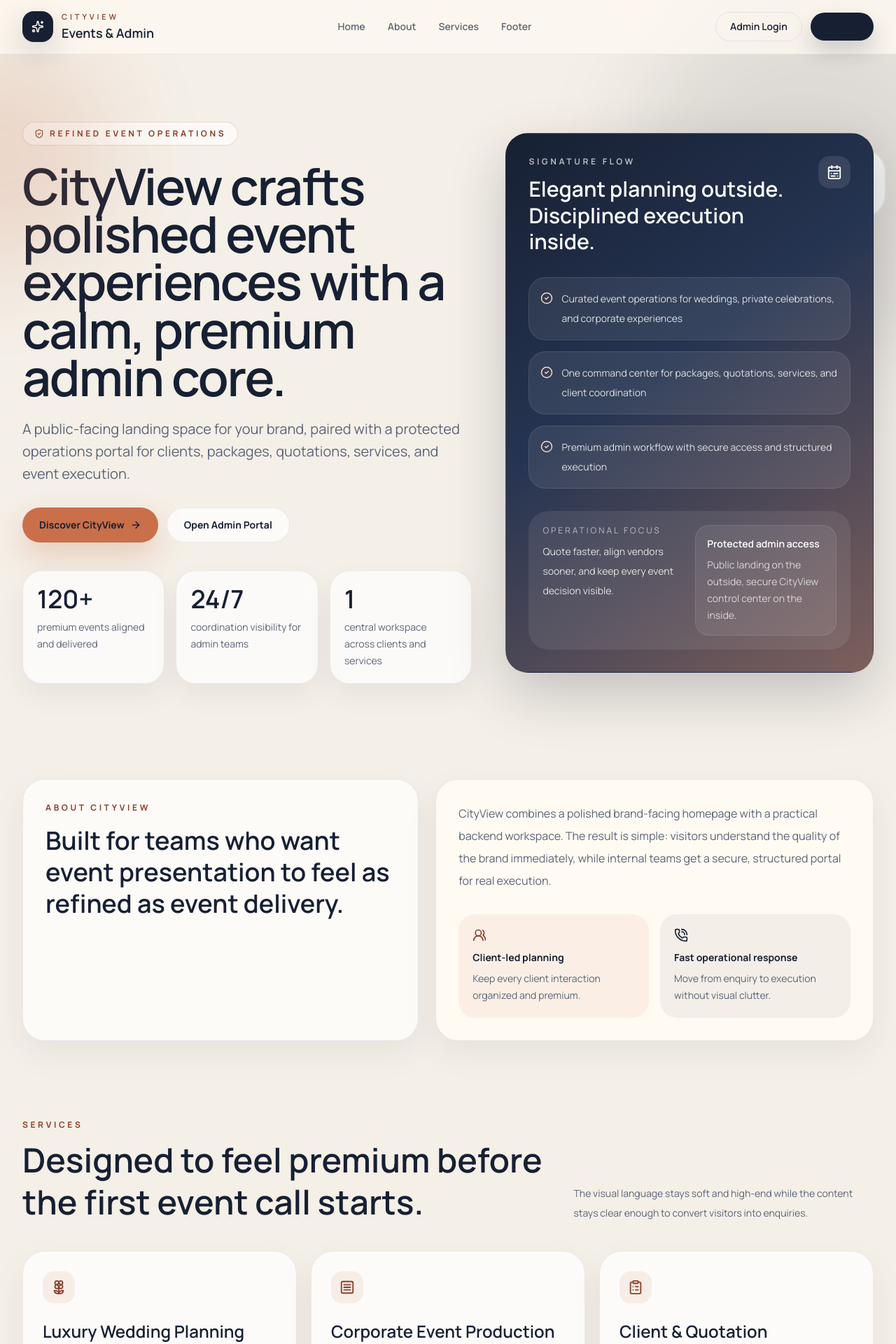
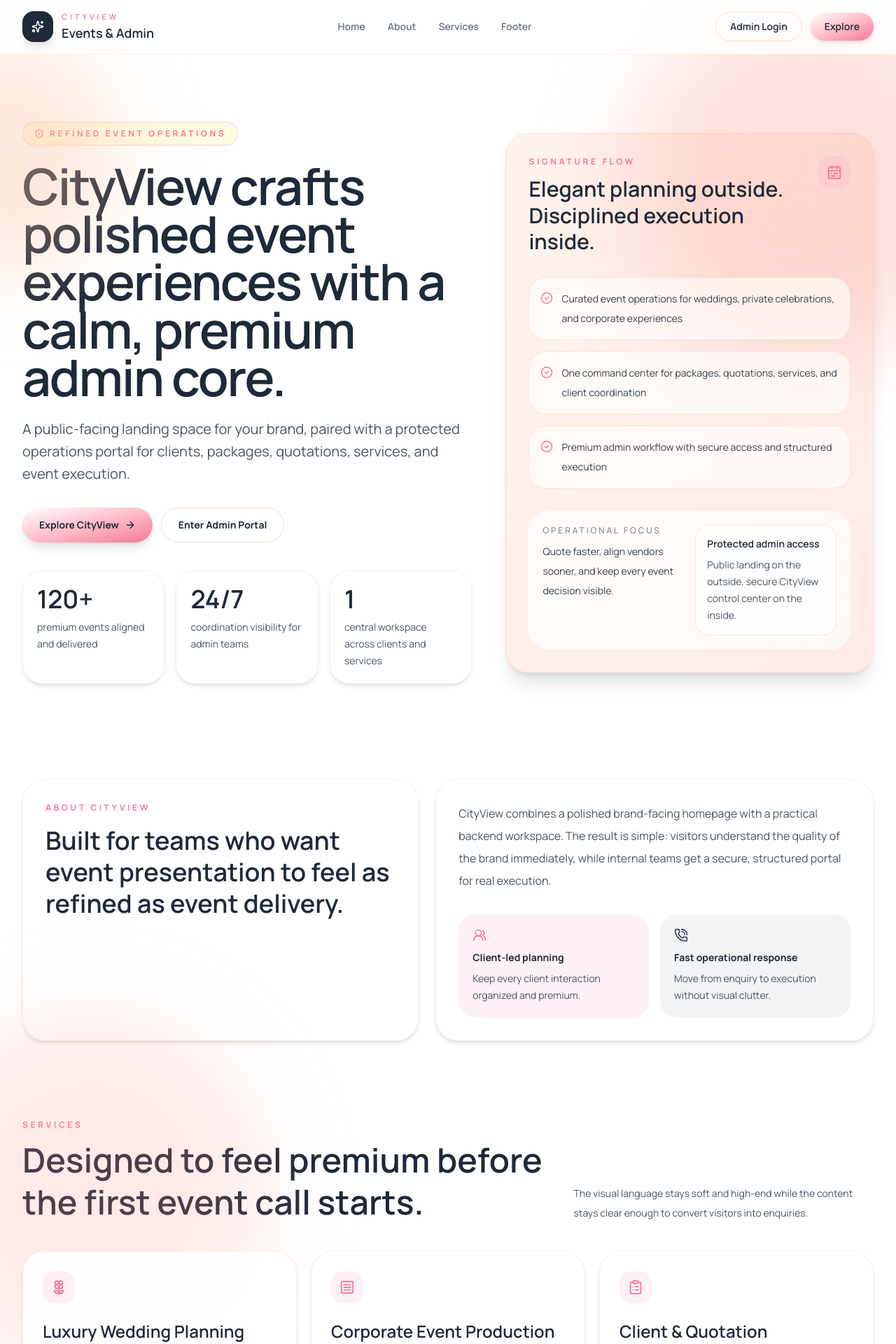
Before and after one commit to TriplehashRanchi/City_View_frontend, a Next.js app: page / in a window 1280 px wide. Shown: the top 1920 px of the page at 70% size. Built offline with nearby package versions, Linux system fonts and the light colour scheme; no server answers.

Commit message:
ui color change

```diff
--- a/app/page.js
+++ b/app/page.js
@@ -44,39 +44,40 @@ const stats = [
 
 export default function Home() {
   return (
-    <div className="relative overflow-hidden bg-[var(--background)] text-[var(--foreground)]">
-      <div className="pointer-events-none absolute left-[-10rem] top-16 h-80 w-80 rounded-full bg-[rgba(201,111,74,0.18)] blur-3xl" />
-      <div className="pointer-events-none absolute right-[-8rem] top-0 h-[32rem] w-[32rem] rounded-full bg-[rgba(23,32,51,0.1)] blur-3xl" />
+    <div className="relative overflow-hidden bg-white text-gray-800">
+      {/* Decorative blurs using warm colors */}
+      <div className="pointer-events-none absolute left-[-10rem] top-16 h-80 w-80 rounded-full bg-[#FDC3A1]/40 blur-3xl" />
+      <div className="pointer-events-none absolute right-[-8rem] top-0 h-[32rem] w-[32rem] rounded-full bg-[#FB9B8F]/30 blur-3xl" />
 
-      <header className="sticky top-0 z-20 border-b border-[var(--line)] bg-[rgba(255,250,242,0.72)] backdrop-blur-xl">
+      <header className="sticky top-0 z-20 border-b border-[#FDC3A1]/30 bg-white/80 backdrop-blur-xl">
         <div className="mx-auto flex max-w-7xl items-center justify-between px-5 py-4 md:px-8">
           <Link href="/" className="flex items-center gap-3">
-            <div className="grid h-11 w-11 place-items-center rounded-2xl bg-[var(--foreground)] text-[var(--surface)] shadow-[0_14px_40px_rgba(23,32,51,0.18)]">
+            <div className="grid h-11 w-11 place-items-center rounded-2xl bg-gray-800 text-white shadow-lg">
               <Sparkles size={18} />
             </div>
             <div>
-              <p className="text-[11px] font-semibold uppercase tracking-[0.35em] text-[var(--accent-deep)]">CityView</p>
+              <p className="text-[11px] font-semibold uppercase tracking-[0.35em] text-[#F57799]">CityView</p>
               <p className="font-[var(--font-fraunces)] text-lg font-semibold">Events & Admin</p>
             </div>
           </Link>
 
-          <nav className="hidden items-center gap-8 text-sm font-semibold text-[var(--ink-soft)] md:flex">
-            <a href="#home" className="transition hover:text-[var(--foreground)]">Home</a>
-            <a href="#about" className="transition hover:text-[var(--foreground)]">About</a>
-            <a href="#services" className="transition hover:text-[var(--foreground)]">Services</a>
-            <a href="#footer" className="transition hover:text-[var(--foreground)]">Footer</a>
+          <nav className="hidden items-center gap-8 text-sm font-semibold text-gray-500 md:flex">
+            <a href="#home" className="transition hover:text-gray-800">Home</a>
+            <a href="#about" className="transition hover:text-gray-800">About</a>
+            <a href="#services" className="transition hover:text-gray-800">Services</a>
+            <a href="#footer" className="transition hover:text-gray-800">Footer</a>
           </nav>
 
           <div className="flex items-center gap-3">
             <Link
               href="/login"
-              className="hidden rounded-full border border-[var(--line)] px-5 py-2.5 text-sm font-semibold text-[var(--foreground)] transition hover:border-[rgba(23,32,51,0.2)] hover:bg-white md:inline-flex"
+              className="hidden rounded-full border border-[#FDC3A1]/50 px-5 py-2.5 text-sm font-semibold text-gray-800 transition hover:border-[#F57799]/70 hover:bg-white md:inline-flex"
             >
               Admin Login
             </Link>
             <a
               href="#services"
-              className="inline-flex rounded-full bg-[var(--foreground)] px-5 py-2.5 text-sm font-semibold text-white shadow-[0_16px_30px_rgba(23,32,51,0.18)] transition hover:translate-y-[-1px]"
+              className="inline-flex rounded-full bg-linear-to-br from-white to-[#F57799] px-5 py-2.5 text-sm font-semibold text-white shadow-md transition hover:translate-y-[-1px]"
             >
               Explore
             </a>
@@ -87,16 +88,16 @@ export default function Home() {
       <main id="home">
         <section className="mx-auto grid max-w-7xl gap-12 px-5 py-14 md:px-8 lg:grid-cols-[1.1fr_0.9fr] lg:items-center lg:py-24">
           <div>
-            <div className="inline-flex items-center gap-2 rounded-full border border-[rgba(201,111,74,0.25)] bg-[rgba(255,255,255,0.65)] px-4 py-2 text-xs font-bold uppercase tracking-[0.3em] text-[var(--accent-deep)]">
+            <div className="inline-flex items-center gap-2 rounded-full border border-[#F57799]/30 bg-[#FFF7CD]/60 px-4 py-2 text-xs font-bold uppercase tracking-[0.3em] text-[#F57799]">
               <ShieldCheck size={14} />
               Refined Event Operations
             </div>
 
-            <h1 className="mt-6 max-w-3xl font-[var(--font-fraunces)] text-5xl font-semibold leading-[0.95] tracking-[-0.03em] text-[var(--foreground)] md:text-7xl">
+            <h1 className="mt-6 max-w-3xl font-[var(--font-fraunces)] text-5xl font-semibold leading-[0.95] tracking-[-0.03em] text-gray-800 md:text-7xl">
               CityView crafts polished event experiences with a calm, premium admin core.
             </h1>
 
-            <p className="mt-6 max-w-2xl text-lg leading-8 text-[var(--ink-soft)] md:text-xl">
+            <p className="mt-6 max-w-2xl text-lg leading-8 text-gray-600 md:text-xl">
               A public-facing landing space for your brand, paired with a protected operations portal for clients,
               packages, quotations, services, and event execution.
             </p>
@@ -104,16 +105,16 @@ export default function Home() {
             <div className="mt-8 flex flex-col gap-3 sm:flex-row">
               <a
                 href="#about"
-                className="inline-flex items-center justify-center gap-2 rounded-full bg-[var(--accent)] px-6 py-3.5 text-sm font-bold text-white shadow-[0_18px_40px_rgba(201,111,74,0.28)] transition hover:translate-y-[-1px]"
+                className="inline-flex items-center justify-center gap-2 rounded-full bg-linear-to-br from-white to-[#F57799] px-6 py-3.5 text-sm font-bold text-white shadow-lg transition hover:translate-y-[-1px]"
               >
-                Discover CityView
+                Explore CityView
                 <ArrowRight size={16} />
               </a>
               <Link
                 href="/login"
-                className="inline-flex items-center justify-center rounded-full border border-[var(--line)] bg-[rgba(255,255,255,0.72)] px-6 py-3.5 text-sm font-bold text-[var(--foreground)] transition hover:bg-white"
+                className="inline-flex items-center justify-center rounded-full border border-[#FDC3A1]/50 bg-white/90 px-6 py-3.5 text-sm font-bold text-gray-800 transition hover:bg-white"
               >
-                Open Admin Portal
+                Enter Admin Portal
               </Link>
             </div>
 
@@ -121,49 +122,49 @@ export default function Home() {
               {stats.map((item) => (
                 <div
                   key={item.label}
-                  className="rounded-[1.75rem] border border-[var(--line)] bg-[rgba(255,255,255,0.7)] p-5 shadow-[0_16px_40px_rgba(23,32,51,0.06)] backdrop-blur"
+                  className="rounded-[1.75rem] border border-[#FDC3A1]/30 bg-white/90 p-5 shadow-md backdrop-blur"
                 >
-                  <p className="font-[var(--font-fraunces)] text-4xl font-semibold">{item.value}</p>
-                  <p className="mt-2 text-sm leading-6 text-[var(--ink-soft)]">{item.label}</p>
+                  <p className="font-[var(--font-fraunces)] text-4xl font-semibold text-gray-800">{item.value}</p>
+                  <p className="mt-2 text-sm leading-6 text-gray-600">{item.label}</p>
                 </div>
               ))}
             </div>
           </div>
 
           <div className="relative">
-            <div className="absolute -right-4 top-6 hidden h-24 w-24 rounded-[2rem] border border-white/60 bg-white/65 blur-[1px] md:block" />
-            <div className="relative overflow-hidden rounded-[2rem] border border-[rgba(23,32,51,0.08)] bg-[linear-gradient(145deg,#172033_0%,#253451_42%,#d98d68_160%)] p-6 text-white shadow-[0_30px_80px_rgba(23,32,51,0.22)] md:p-8">
+            {/* <div className="absolute -right-4 top-6 hidden h-24 w-24 rounded-[2rem] border border-white/60 bg-white/65 blur-[1px] md:block" /> */}
+            <div className="relative overflow-hidden rounded-[2rem] border border-[#FDC3A1]/30 bg-gradient-to-br from-[#FDC3A1]/20 to-[#FB9B8F]/20 p-6 text-gray-800 shadow-xl md:p-8">
               <div className="flex items-start justify-between gap-6">
                 <div>
-                  <p className="text-xs font-bold uppercase tracking-[0.3em] text-[rgba(255,255,255,0.68)]">Signature Flow</p>
+                  <p className="text-xs font-bold uppercase tracking-[0.3em] text-[#F57799]">Signature Flow</p>
                   <h2 className="mt-3 font-[var(--font-fraunces)] text-3xl font-semibold leading-tight">
                     Elegant planning outside. Disciplined execution inside.
                   </h2>
                 </div>
-                <div className="rounded-2xl bg-white/10 p-3">
+                <div className="rounded-2xl bg-[#F57799]/10 p-3 text-[#F57799]">
                   <CalendarRange size={22} />
                 </div>
               </div>
 
               <div className="mt-8 grid gap-4">
                 {highlights.map((item) => (
-                  <div key={item} className="flex items-start gap-3 rounded-[1.5rem] border border-white/10 bg-white/8 p-4">
-                    <CheckCircle2 size={18} className="mt-1 shrink-0 text-[#ffd3b8]" />
-                    <p className="text-sm leading-7 text-[rgba(255,255,255,0.82)]">{item}</p>
+                  <div key={item} className="flex items-start gap-3 rounded-[1.5rem] border border-[#FDC3A1]/40 bg-white/60 p-4">
+                    <CheckCircle2 size={18} className="mt-1 shrink-0 text-[#F57799]" />
+                    <p className="text-sm leading-7 text-gray-700">{item}</p>
                   </div>
                 ))}
               </div>
 
-              <div className="mt-8 grid gap-4 rounded-[1.75rem] bg-[rgba(255,255,255,0.08)] p-5 md:grid-cols-2">
+              <div className="mt-8 grid gap-4 rounded-[1.75rem] bg-white/70 p-5 md:grid-cols-2">
                 <div>
-                  <p className="text-xs uppercase tracking-[0.25em] text-[rgba(255,255,255,0.62)]">Operational Focus</p>
-                  <p className="mt-2 text-sm leading-7 text-[rgba(255,255,255,0.82)]">
+                  <p className="text-xs uppercase tracking-[0.25em] text-gray-500">Operational Focus</p>
+                  <p className="mt-2 text-sm leading-7 text-gray-700">
                     Quote faster, align vendors sooner, and keep every event decision visible.
                   </p>
                 </div>
-                <div className="rounded-[1.25rem] border border-white/10 bg-[rgba(255,255,255,0.08)] p-4">
-                  <p className="text-sm font-semibold text-white">Protected admin access</p>
-                  <p className="mt-2 text-sm leading-6 text-[rgba(255,255,255,0.72)]">
+                <div className="rounded-[1.25rem] border border-[#FDC3A1]/40 bg-white/80 p-4">
+                  <p className="text-sm font-semibold text-gray-800">Protected admin access</p>
+                  <p className="mt-2 text-sm leading-6 text-gray-600">
                     Public landing on the outside, secure CityView control center on the inside.
                   </p>
                 </div>
@@ -174,44 +175,47 @@ export default function Home() {
 
         <section id="about" className="mx-auto max-w-7xl px-5 py-6 md:px-8 md:py-10">
           <div className="grid gap-6 lg:grid-cols-[0.95fr_1.05fr]">
-            <div className="rounded-[2rem] border border-[var(--line)] bg-[rgba(255,255,255,0.72)] p-8 shadow-[0_18px_50px_rgba(23,32,51,0.06)]">
-              <p className="text-xs font-bold uppercase tracking-[0.3em] text-[var(--accent-deep)]">About CityView</p>
+            <div className="rounded-[2rem] border border-[#FDC3A1]/30 bg-white/90 p-8 shadow-md">
+              <p className="text-xs font-bold uppercase tracking-[0.3em] text-[#F57799]">About CityView</p>
               <h2 className="mt-4 font-[var(--font-fraunces)] text-4xl font-semibold leading-tight">
                 Built for teams who want event presentation to feel as refined as event delivery.
               </h2>
             </div>
 
-            <div className="rounded-[2rem] border border-[var(--line)] bg-[var(--surface)] p-8 shadow-[0_18px_50px_rgba(23,32,51,0.06)]">
-              <p className="text-base leading-8 text-[var(--ink-soft)]">
+            <div className="rounded-[2rem] border border-[#FDC3A1]/30 bg-white/90 p-8 shadow-md">
+              <p className="text-base leading-8 text-gray-600">
                 CityView combines a polished brand-facing homepage with a practical backend workspace. The result is
                 simple: visitors understand the quality of the brand immediately, while internal teams get a secure,
                 structured portal for real execution.
               </p>
               <div className="mt-8 grid gap-4 sm:grid-cols-2">
-                <div className="rounded-[1.5rem] bg-[rgba(201,111,74,0.08)] p-5">
-                  <Users2 size={20} className="text-[var(--accent-deep)]" />
-                  <p className="mt-3 text-sm font-bold text-[var(--foreground)]">Client-led planning</p>
-                  <p className="mt-2 text-sm leading-6 text-[var(--ink-soft)]">Keep every client interaction organized and premium.</p>
+                <div className="rounded-[1.5rem] bg-[#F57799]/10 p-5">
+                  <Users2 size={20} className="text-[#F57799]" />
+                  <p className="mt-3 text-sm font-bold text-gray-800">Client-led planning</p>
+                  <p className="mt-2 text-sm leading-6 text-gray-600">Keep every client interaction organized and premium.</p>
                 </div>
-                <div className="rounded-[1.5rem] bg-[rgba(23,32,51,0.05)] p-5">
-                  <PhoneCall size={20} className="text-[var(--foreground)]" />
-                  <p className="mt-3 text-sm font-bold text-[var(--foreground)]">Fast operational response</p>
-                  <p className="mt-2 text-sm leading-6 text-[var(--ink-soft)]">Move from enquiry to execution without visual clutter.</p>
+                <div className="rounded-[1.5rem] bg-gray-100 p-5">
+                  <PhoneCall size={20} className="text-gray-700" />
+                  <p className="mt-3 text-sm font-bold text-gray-800">Fast operational response</p>
+                  <p className="mt-2 text-sm leading-6 text-gray-600">Move from enquiry to execution without visual clutter.</p>
                 </div>
               </div>
             </div>
           </div>
         </section>
 
-        <section id="services" className="mx-auto max-w-7xl px-5 py-14 md:px-8 md:py-18">
+        <section id="services" className="relative mx-auto max-w-7xl px-5 py-14 md:px-8 md:py-18">
+
+          <div className="pointer-events-none absolute left-[-8rem] -top-20 h-[32rem] w-[32rem] rounded-full bg-[#FB9B8F]/20 blur-3xl" />
+
           <div className="flex flex-col gap-4 md:flex-row md:items-end md:justify-between">
             <div>
-              <p className="text-xs font-bold uppercase tracking-[0.3em] text-[var(--accent-deep)]">Services</p>
+              <p className="text-xs font-bold uppercase tracking-[0.3em] text-[#F57799]">Services</p>
               <h2 className="mt-3 font-[var(--font-fraunces)] text-4xl font-semibold leading-tight md:text-5xl">
                 Designed to feel premium before the first event call starts.
               </h2>
             </div>
-            <p className="max-w-xl text-sm leading-7 text-[var(--ink-soft)]">
+            <p className="max-w-xl text-sm leading-7 text-gray-600">
               The visual language stays soft and high-end while the content stays clear enough to convert visitors into enquiries.
             </p>
           </div>
@@ -220,34 +224,34 @@ export default function Home() {
             {services.map(({ title, description, icon: Icon }) => (
               <article
                 key={title}
-                className="group rounded-[2rem] border border-[var(--line)] bg-[rgba(255,255,255,0.74)] p-7 shadow-[0_18px_50px_rgba(23,32,51,0.06)] transition hover:-translate-y-1 hover:shadow-[0_24px_60px_rgba(23,32,51,0.1)]"
+                className="z-1 group rounded-[2rem] border border-[#FDC3A1]/30 bg-white/90 p-7 shadow-md transition hover:-translate-y-1 hover:shadow-lg"
               >
-                <div className="inline-flex rounded-2xl bg-[rgba(201,111,74,0.1)] p-3 text-[var(--accent-deep)] transition group-hover:bg-[var(--accent)] group-hover:text-white">
+                <div className="inline-flex rounded-2xl bg-[#F57799]/10 p-3 text-[#F57799] transition group-hover:bg-[#F57799] group-hover:text-white">
                   <Icon size={22} />
                 </div>
-                <h3 className="mt-6 text-2xl font-semibold text-[var(--foreground)]">{title}</h3>
-                <p className="mt-3 text-sm leading-7 text-[var(--ink-soft)]">{description}</p>
+                <h3 className="mt-6 text-2xl font-semibold text-gray-800">{title}</h3>
+                <p className="mt-3 text-sm leading-7 text-gray-600">{description}</p>
               </article>
             ))}
           </div>
         </section>
 
         <section className="mx-auto max-w-7xl px-5 pb-16 md:px-8 md:pb-24">
-          <div className="overflow-hidden rounded-[2.25rem] border border-[rgba(23,32,51,0.08)] bg-[linear-gradient(135deg,#fff7ef_0%,#f7eadf_52%,#f0d8c6_100%)] p-8 shadow-[0_24px_70px_rgba(23,32,51,0.08)] md:p-12">
-            <p className="text-xs font-bold uppercase tracking-[0.32em] text-[var(--accent-deep)]">Ready To Enter</p>
+  <div className="overflow-hidden rounded-[2.25rem] border border-[#FDC3A1]/30 bg-white p-8 shadow-md md:p-12">
+    <p className="text-xs font-bold uppercase tracking-[0.32em] text-[#F57799]">Ready To Enter</p>
     <div className="mt-4 flex flex-col gap-6 md:flex-row md:items-end md:justify-between">
       <div className="max-w-2xl">
         <h2 className="font-[var(--font-fraunces)] text-4xl font-semibold leading-tight md:text-5xl">
           Keep the homepage open and elegant. Keep the admin work secure and focused.
         </h2>
-                <p className="mt-4 text-base leading-8 text-[var(--ink-soft)]">
+        <p className="mt-4 text-base leading-8 text-gray-600">
           This layout gives CityView a real landing page instead of opening directly into admin login, while still
           preserving a dedicated portal for internal use.
         </p>
       </div>
       <Link
         href="/login"
-                className="inline-flex items-center justify-center gap-2 rounded-full bg-[var(--foreground)] px-6 py-3.5 text-sm font-bold text-white shadow-[0_18px_35px_rgba(23,32,51,0.16)] transition hover:translate-y-[-1px]"
+        className="inline-flex items-center justify-center gap-2 rounded-full bg-linear-to-br from-white to-[#F57799] px-6 py-3.5 text-sm font-bold text-white shadow-md transition hover:translate-y-[-1px]"
       >
         Proceed To Login
         <ArrowRight size={16} />
@@ -257,27 +261,27 @@ export default function Home() {
 </section>
       </main>
 
-      <footer id="footer" className="border-t border-[var(--line)] bg-[rgba(255,250,242,0.88)]">
+      <footer id="footer" className="border-t border-[#FDC3A1]/30 bg-gradient-to-br from-[#FDC3A1]/20 to-[#FB9B8F]/20">
         <div className="mx-auto grid max-w-7xl gap-8 px-5 py-10 md:grid-cols-[1fr_auto_auto] md:px-8">
           <div>
-            <p className="font-[var(--font-fraunces)] text-2xl font-semibold">CityView Events</p>
-            <p className="mt-3 max-w-md text-sm leading-7 text-[var(--ink-soft)]">
+            <p className="font-[var(--font-fraunces)] text-2xl font-semibold text-gray-800">CityView Events</p>
+            <p className="mt-3 max-w-md text-sm leading-7 text-gray-600">
               Premium event planning presence on the front end, disciplined operations in the admin layer.
             </p>
           </div>
 
-          <div className="space-y-2 text-sm text-[var(--ink-soft)]">
-            <p className="font-semibold text-[var(--foreground)]">Navigate</p>
-            <a href="#home" className="block transition hover:text-[var(--foreground)]">Home</a>
-            <a href="#about" className="block transition hover:text-[var(--foreground)]">About</a>
-            <a href="#services" className="block transition hover:text-[var(--foreground)]">Services</a>
+          <div className="space-y-2 text-sm text-gray-600">
+            <p className="font-semibold text-gray-800">Navigate</p>
+            <a href="#home" className="block transition hover:text-gray-800">Home</a>
+            <a href="#about" className="block transition hover:text-gray-800">About</a>
+            <a href="#services" className="block transition hover:text-gray-800">Services</a>
           </div>
 
           <div className="space-y-3">
-            <p className="text-sm font-semibold text-[var(--foreground)]">Admin Access</p>
+            <p className="text-sm font-semibold text-gray-800">Admin Access</p>
             <Link
               href="/login"
-              className="inline-flex rounded-full border border-[var(--line)] px-5 py-2.5 text-sm font-semibold text-[var(--foreground)] transition hover:bg-white"
+              className="inline-flex rounded-full border border-[#FDC3A1]/50 px-5 py-2.5 text-sm font-semibold text-gray-800 transition hover:bg-white"
             >
               Open Secure Login
             </Link>
--- a/components/AdminShell.jsx
+++ b/components/AdminShell.jsx
@@ -78,8 +78,8 @@ export default function AdminShell({ children }) {
 
   if (checkingAuth) {
     return (
-      <main className="grid min-h-screen place-items-center bg-slate-100 p-6">
-        <div className="rounded-2xl border border-white/70 bg-white/90 px-6 py-4 text-sm font-medium text-slate-600 shadow-lg">
+      <main className="grid min-h-screen place-items-center bg-[#FFF7CD] p-6">
+        <div className="rounded-2xl border border-[#FDC3A1]/50 bg-white/90 px-6 py-4 text-sm font-medium text-gray-600 shadow-lg">
           Verifying admin session...
         </div>
       </main>
@@ -87,15 +87,16 @@ export default function AdminShell({ children }) {
   }
 
   if (isPublicRoute) {
-    return <main className="min-h-screen">{children}</main>;
+    return <main className="min-h-screen bg-[#FFF7CD]">{children}</main>;
   }
 
   if (!isAuthenticated) return null;
 
   return (
-    <div className="relative min-h-screen overflow-hidden bg-slate-100">
-      <div className="pointer-events-none absolute -top-48 right-[-120px] h-96 w-96 rounded-full bg-cyan-300/25 blur-3xl" />
-      <div className="pointer-events-none absolute bottom-0 left-[-120px] h-80 w-80 rounded-full bg-indigo-300/20 blur-3xl" />
+    <div className="relative min-h-screen overflow-hidden bg-white">
+      {/* Warm decorative blurs */}
+      <div className="pointer-events-none absolute -top-48 right-[-120px] h-96 w-96 rounded-full bg-[#FDC3A1]/40 blur-3xl" />
+      <div className="pointer-events-none absolute bottom-0 left-[-120px] h-80 w-80 rounded-full bg-[#FB9B8F]/30 blur-3xl" />
 
       <Sidebar isOpen={mobileMenuOpen} onClose={() => setMobileMenuOpen(false)} />
 
```
Also changed, not shown: app/dashboard/page.jsx (+21 -11 lines), app/login/page.jsx (+30 -27 lines), components/AdminUI.jsx (+25 -25 lines), components/Navbar.jsx (+13 -20 lines), components/Sidebar.jsx (+32 -32 lines). Lines whose indentation alone changed are shown as unchanged.
